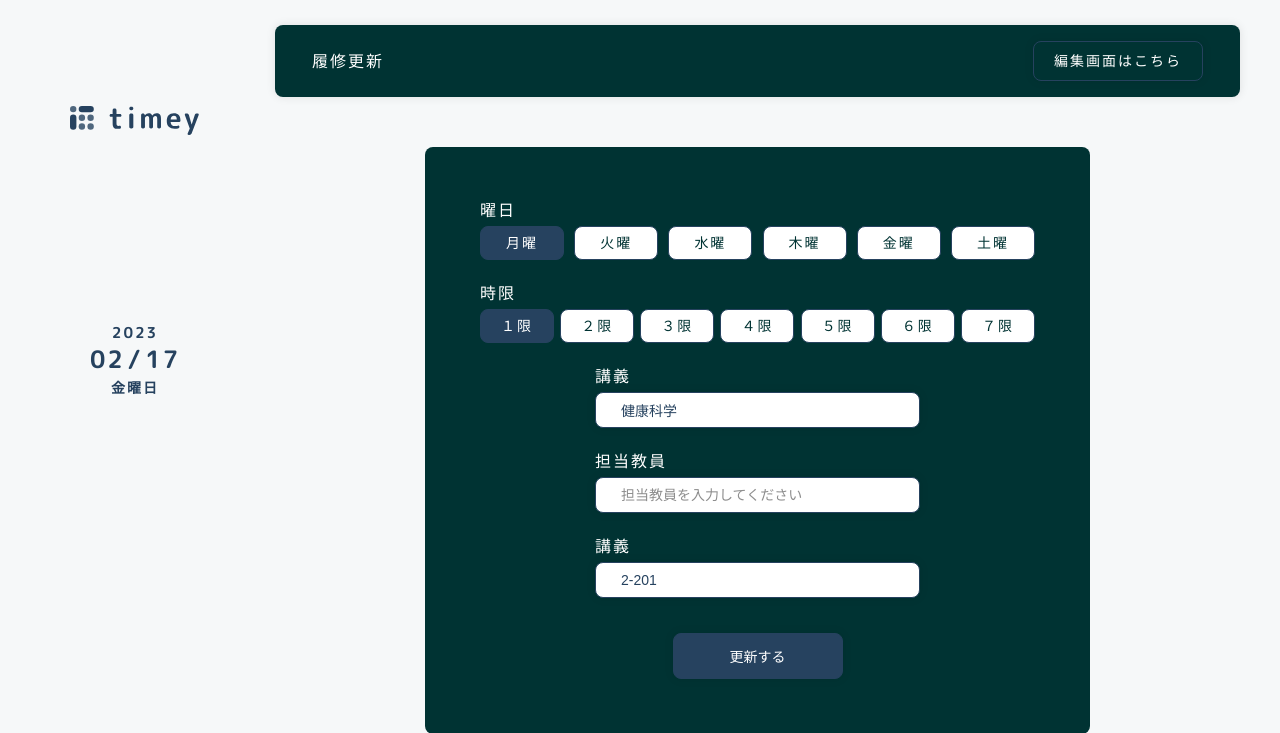
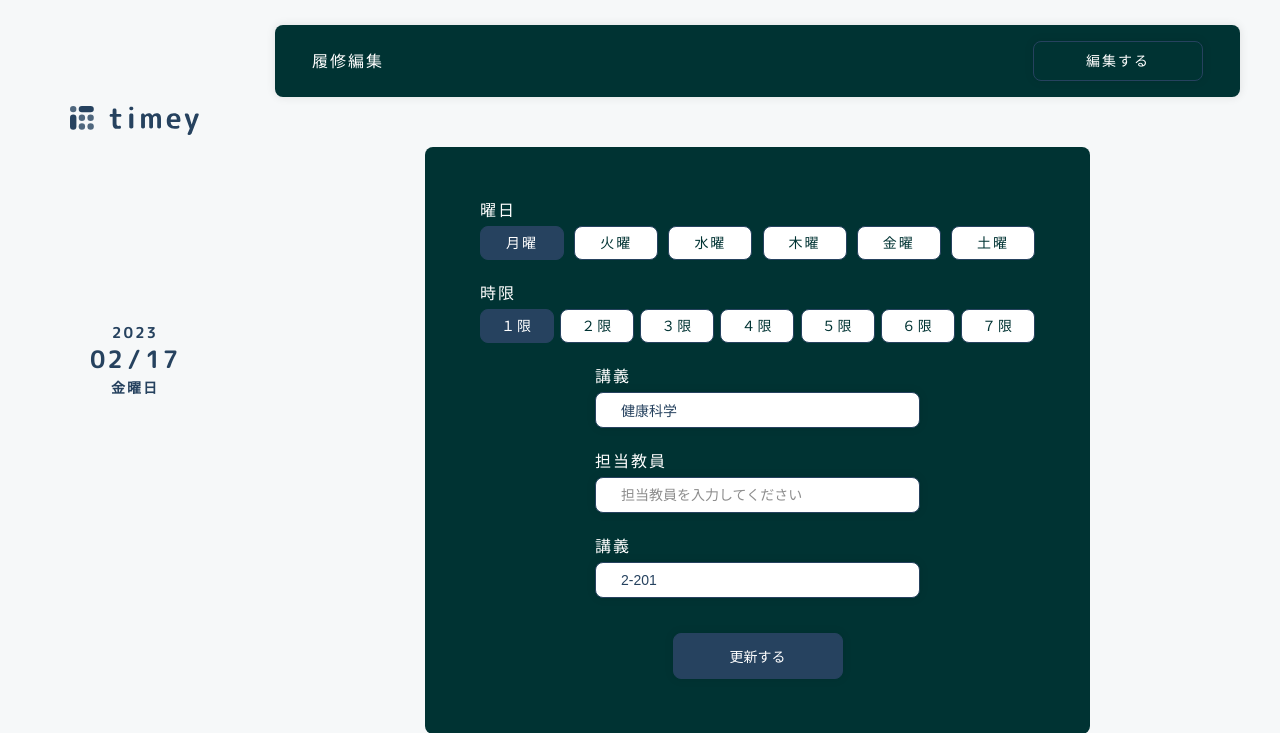
Before and after one commit to 1nary/Timey, a Django app: page /edit/25 in a window 1280 px wide. Shown: the top 733 px of the page. Run offline with Django 3.2, Linux system fonts and the light colour scheme; data comes from the database, SQL or seed files in the repository; some libraries are stand-ins or nearby versions.

Commit message:
メッセージの変更

```diff
--- a/create/templates/create/create_modal.html
+++ b/create/templates/create/create_modal.html
@@ -34,7 +34,7 @@
       </div>
       <div class="form__contents form__contents--btn">
         {% comment %} <p class="btn btn--disabled" id="btn-close">閉じる</p> {% endcomment %}
-        <input class="btn form__btn" type="submit" value="追加する">
+        <input class="btn form__btn" type="submit" value="登録する">
       </div>
     </form>
     <button class="btn btn-close" id="btn-close">
--- a/create/templates/create/delete.html
+++ b/create/templates/create/delete.html
@@ -33,7 +33,7 @@
       <div class="body__main-menu">
         <h2 class="body__main-menu-title">{{title}}</h2>
         <div class="body__main-menu-btn-wrap">
-          <p class="btn btn--edit body__main-menu-btn-edit" id="btn-edit" href="">編集画面はこちら</p>
+          <p class="btn btn--edit body__main-menu-btn-edit" id="btn-edit" href="">編集する</p>
         </div>
       </div>
       <!-- end main-menu -->
--- a/create/templates/create/edit.html
+++ b/create/templates/create/edit.html
@@ -35,7 +35,7 @@
       <div class="body__main-menu">
         <h2 class="body__main-menu-title">{{title}}</h2>
         <div class="body__main-menu-btn-wrap">
-          <p class="btn btn--edit body__main-menu-btn-edit" id="btn-edit" href="">編集画面はこちら</p>
+          <p class="btn btn--edit body__main-menu-btn-edit" id="btn-edit" href="">編集する</p>
         </div>
       </div>
       <!-- end main-menu -->
--- a/create/templates/create/edit_modal.html
+++ b/create/templates/create/edit_modal.html
@@ -19,7 +19,7 @@
       <li class="modal__contents--name">{{item.name}}</li>
       <li class="modal__contents--teacher">{{item.teacher}}</li>
       <li class="modal__contents--room">{{item.room}}</li>
-      <li class="modal__contents--action btn-modal-wrap"><a class="btn btn-modal" href="{% url 'edit' item.id %}">更新</a><a class="btn btn--edit btn-modal" href="{% url 'delete' item.id %}">削除</a></li>
+      <li class="modal__contents--action btn-modal-wrap"><a class="btn btn-modal" href="{% url 'edit' item.id %}">編集</a><a class="btn btn--edit btn-modal" href="{% url 'delete' item.id %}">削除</a></li>
     </ul>
     {% endfor %}
     <button class="btn btn-close" id="btn-close">
--- a/create/views.py
+++ b/create/views.py
@@ -28,7 +28,7 @@ def edit(request,num):
   params = {
     'data': data,
     'form': createForm(instance=obj),
-    'title': '履修更新',
+    'title': '履修編集',
   }
   if(request.method == 'POST'):
     LectureInfo = createForm(request.POST, instance=obj)
```
